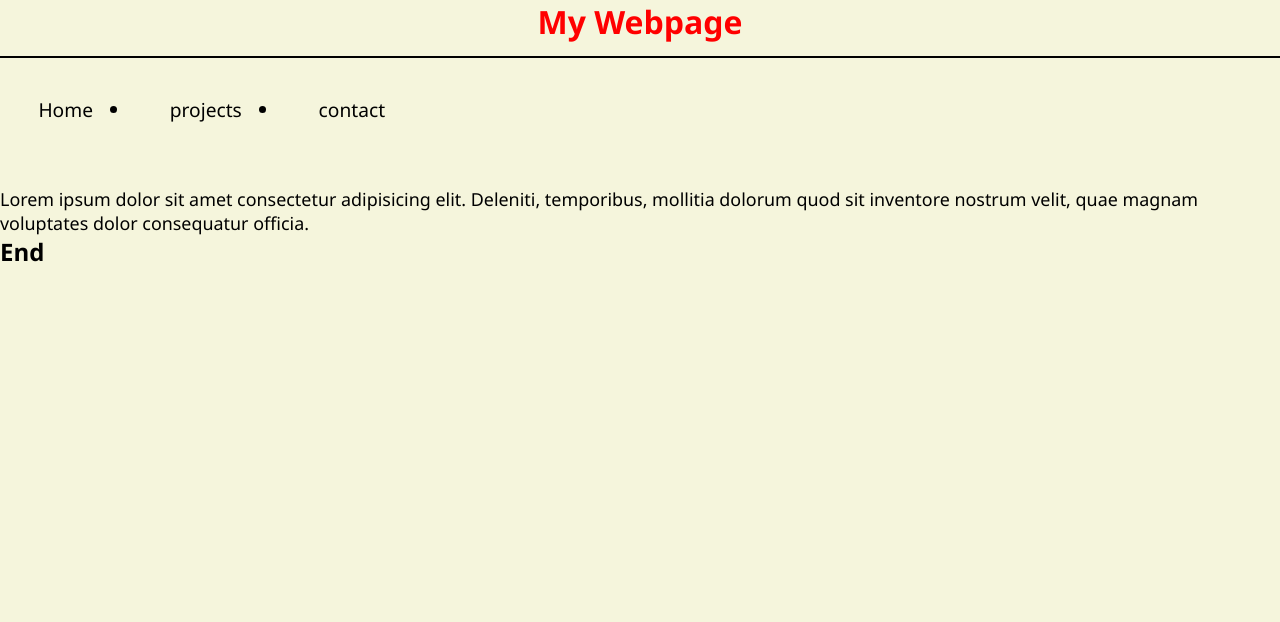
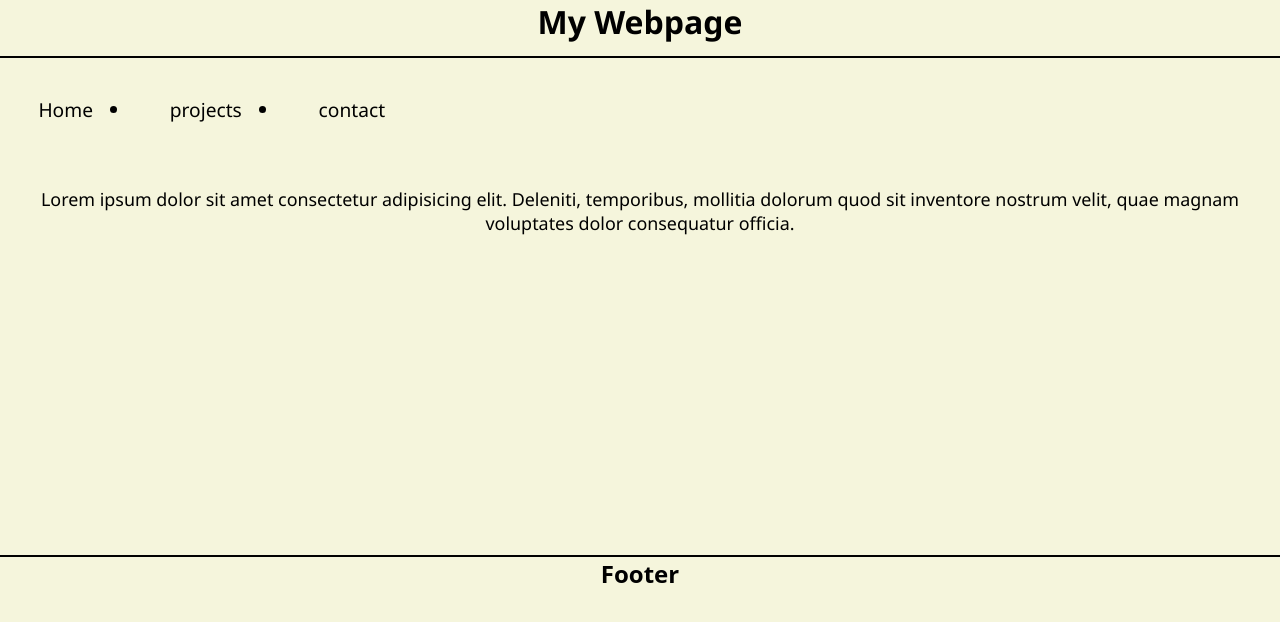
Before and after one commit to Dipta-karmakar/Learning-WT-H-Summer-24-25, a plain HTML site: page index.html in a window 1280 px wide. Drawn offline with Linux system fonts and the light colour scheme.

Commit message:
modified the html and css files

```diff
--- a/index.html
+++ b/index.html
@@ -22,6 +22,6 @@
       temporibus, mollitia dolorum quod sit inventore nostrum velit, quae magnam
       voluptates dolor consequatur officia.
     </p>
-    <h2>End</h2>
+    <h2>Footer</h2>
   </body>
 </html>
--- a/style.css
+++ b/style.css
@@ -18,10 +18,10 @@ body {
   font-size: 1.5vw;
   padding: 3vw;
   text-decoration: none;
-    }
+}
 
 h1 {
-  color: red;
+  color: #000;
   border-bottom: 2px solid black;
   text-align: center;
   /* font-style: oblique; */
@@ -33,4 +33,15 @@ h1 {
 p {
   margin-top: 2vw;
   font-size: 1.4vw;
+  text-align: center;
+  margin-bottom: 25vw;
 }
+
+h2 {
+  font-family: system-ui, -apple-system, BlinkMacSystemFont, "Segoe UI", Roboto,
+    Oxygen, Ubuntu, Cantarell, "Open Sans", "Helvetica Neue", sans-serif;
+  display: flex;
+  align-items: center;
+  justify-content: center;
+  border-top: 2px solid black;
+}
```
